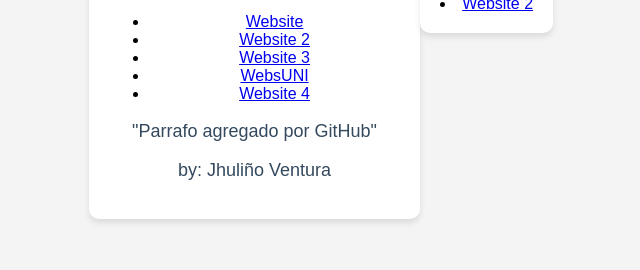
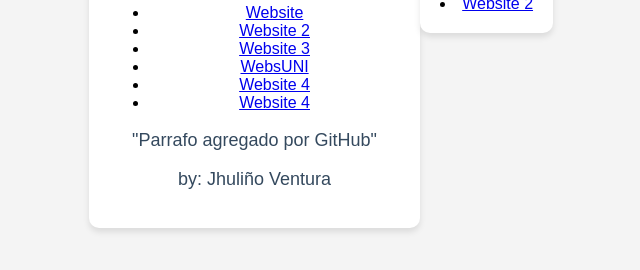
Before and after one commit to Jhuchar/HOUSES, a plain HTML site: page index.html in a window 1280 px wide. Shown: the part 446-716 px from the top of the page, without its empty margins (319-959 px from the left). Drawn offline with Linux system fonts and the light colour scheme.

Commit message:
Update index.html

```diff
--- a/index.html
+++ b/index.html
@@ -18,6 +18,7 @@
              <li><a href="https://example.com">Website 3</a></li>
             <li><a href="https://example.com">WebsUNI </a></li>
             <li><a href="https://example.com">Website 4</a></li>
+             <li><a href="https://example.com">Website 4</a></li>
         </ul>
          <p>"Parrafo agregado por GitHub"</p>
         <p>by: Jhuliño Ventura</p>
```
